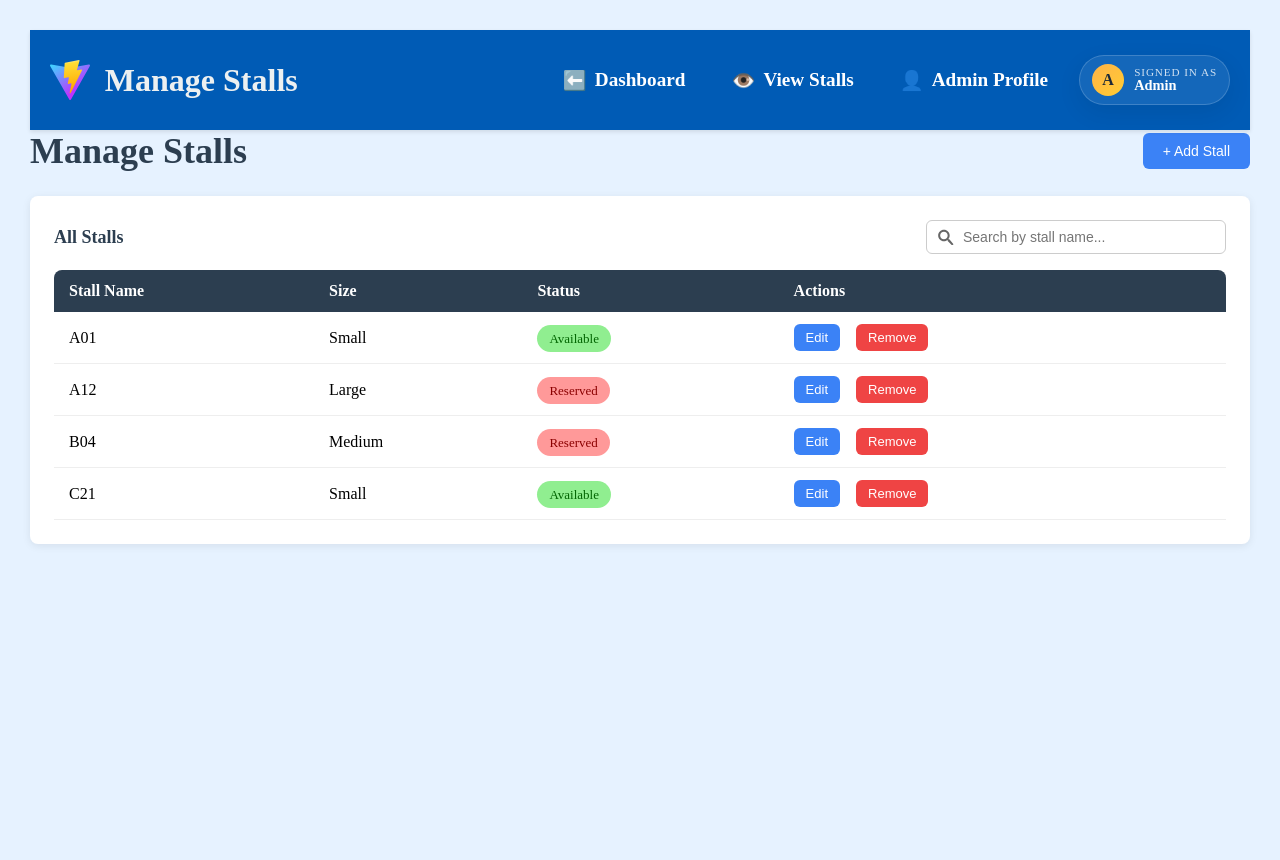
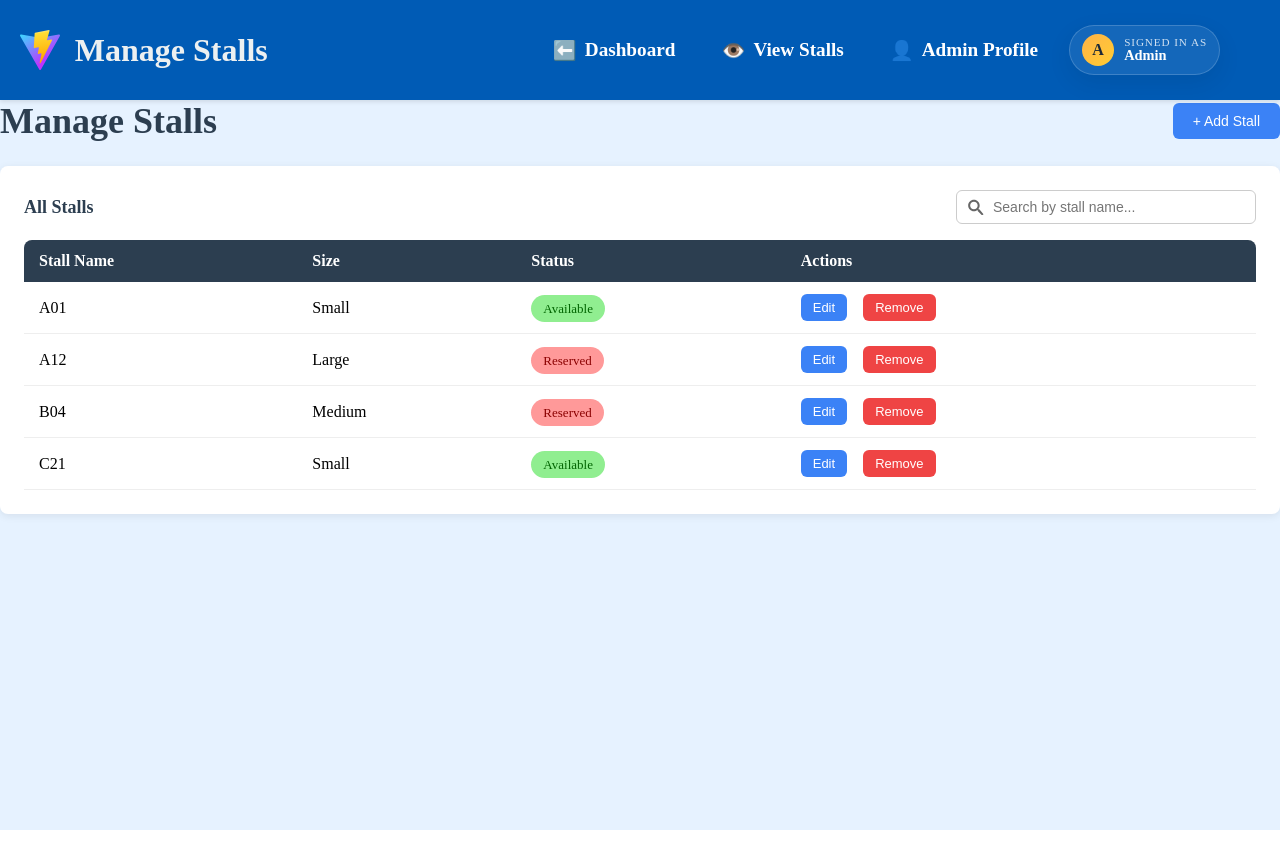
Before and after one commit to Lochithya/ReserveX, a React (Vite) app in the folder admin-portal/: page /manage-stalls in a window 1280 px wide. After the commit the page ends 830 px from the top, so only its background shows below. Built offline with nearby package versions, Linux system fonts and the light colour scheme.

Commit message:
updated Manage Stalls

```diff
--- a/admin-portal/src/pages/ManageStalls.css
+++ b/admin-portal/src/pages/ManageStalls.css
@@ -1,3 +1,14 @@
+body {
+  margin: 0;
+  padding: 0;
+}
+
+.manage-stalls-background {
+  padding: 0 0 30px 0;
+  background-color: #e6f2ff;
+  min-height: 100vh;
+}
+
 .manage-stalls {
   padding: 30px;
   background-color: #e6f2ff;
--- a/admin-portal/src/pages/ManageStalls.jsx
+++ b/admin-portal/src/pages/ManageStalls.jsx
@@ -98,7 +98,7 @@ export default function ManageStalls() {
   );
 
   return (
-    <div className="manage-stalls">
+    <div className="manage-stalls-background">
       <NavBar />
 
       {successMessage && (
```
